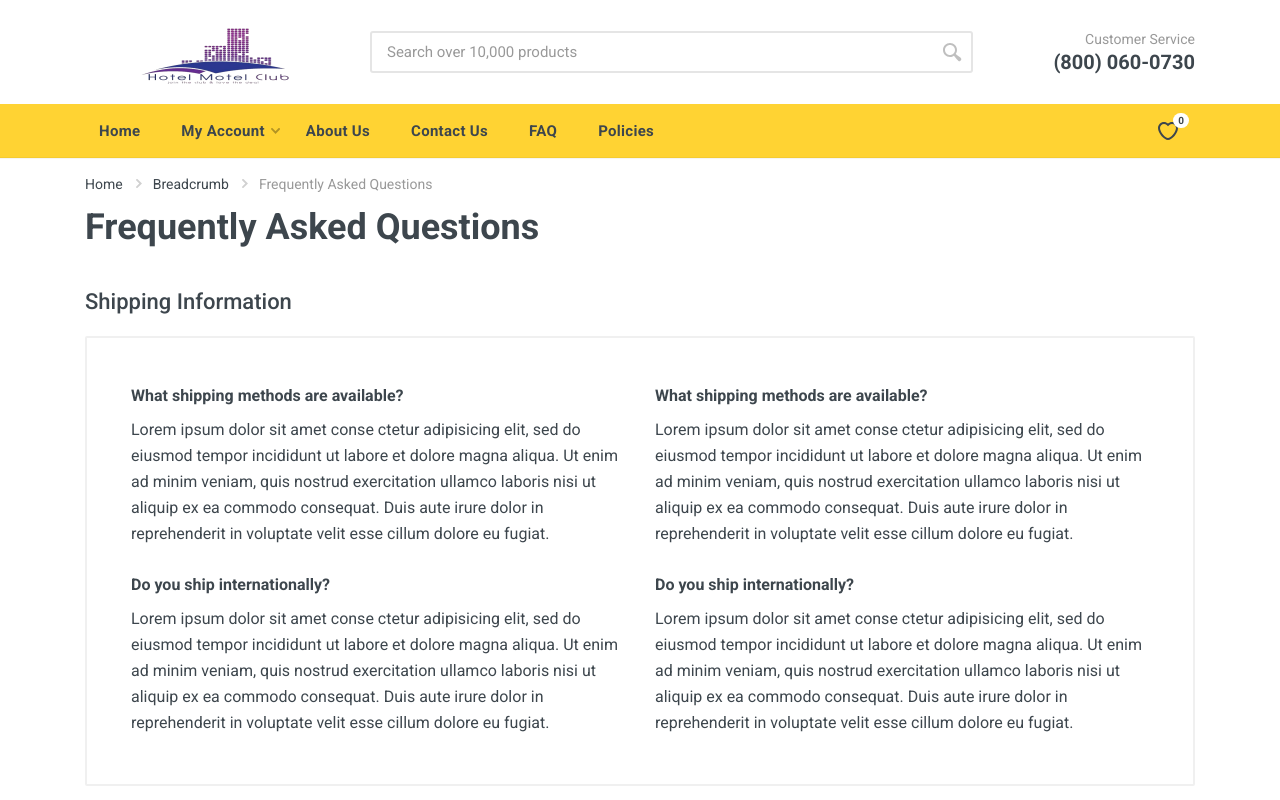
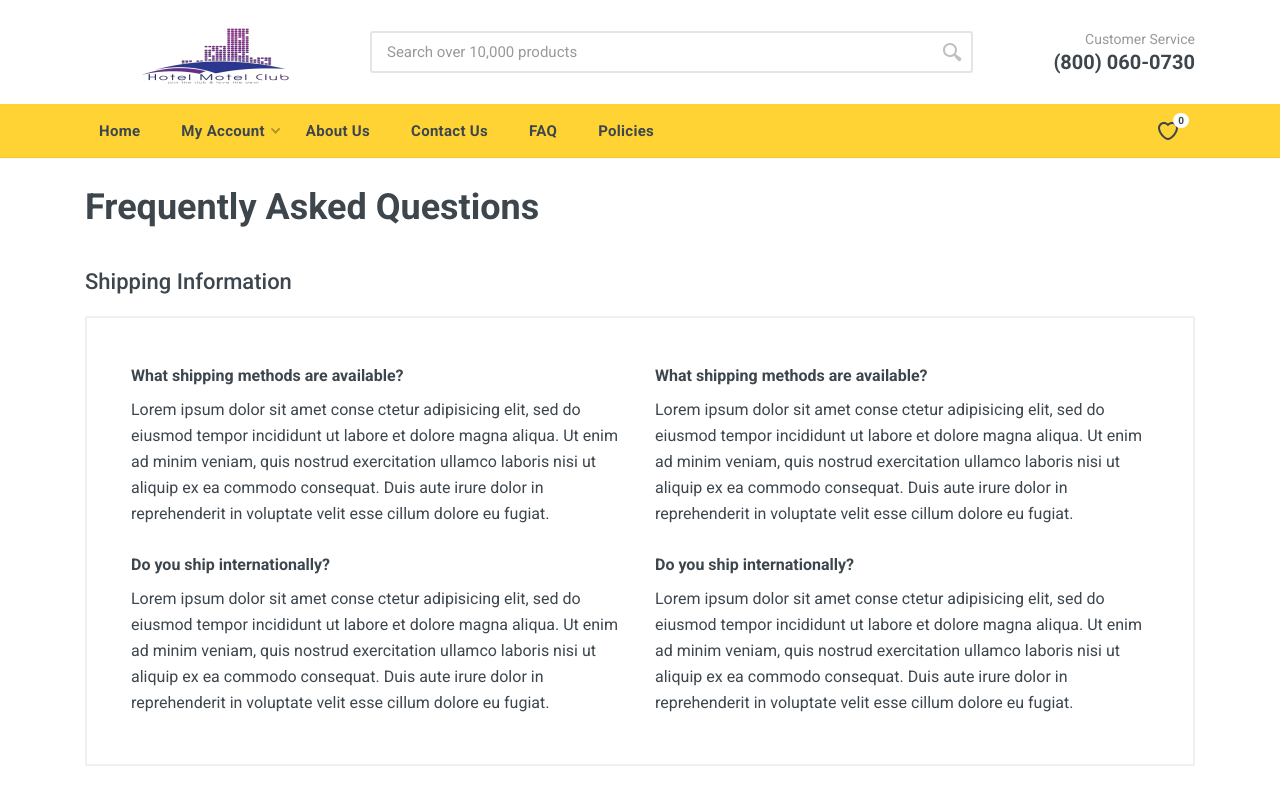
Before and after one commit to usama-ayub/HotelMotelClub, an Angular app: page /faq in a window 1280 px wide. Shown: the top 800 px of the page. Built offline with nearby package versions, Linux system fonts and the light colour scheme; what @kolkov/angular-editor would draw is missing.

Commit message:
demo feed back issue fixed

```diff
--- a/src/app/shared/component/breadcrumb/breadcrumb.component.html
+++ b/src/app/shared/component/breadcrumb/breadcrumb.component.html
@@ -2,7 +2,7 @@
     <div class="page-header__container container">
         <div class="page-header__breadcrumb">
             <nav aria-label="breadcrumb">
-                <ol class="breadcrumb">
+                <!-- <ol class="breadcrumb">
                     <li class="breadcrumb-item pointer" (click)="routeTo('/home')">
                         <a>Home</a>
                         <svg class="breadcrumb-arrow" width="6px" height="9px">
@@ -20,7 +20,7 @@
                             {{pageTitle}}
                         </li>
                     </ng-container>
-                </ol>
+                </ol> -->
             </nav>
         </div>
         <div class="page-header__title">
--- a/src/app/shared/component/header/header.component.ts
+++ b/src/app/shared/component/header/header.component.ts
@@ -45,7 +45,7 @@ export class HeaderComponent implements OnInit {
       } else {
         this.getFavouriteProduct();
         this.navMenu[1].child = [];
-        this.navMenu[1].child.push({name:'Create Product', path:'/create-product'});
+        this.navMenu[1].child.push({name:'Create Ad', path:'/create-product'});
         this.navMenu[1].child.push({name:'My Ads', path:'/ads'});
         this.navMenu[1].child.push({name:'Favourite', path:'/favourite'});
         this.navMenu[1].child.push({name:'Setting', path:'/setting'});
```
